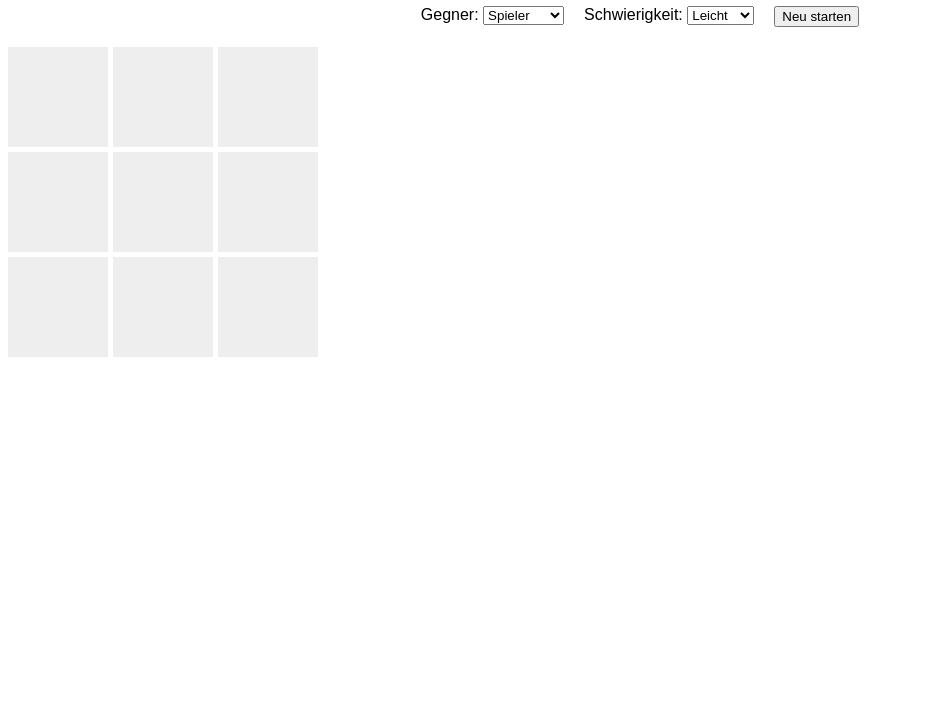
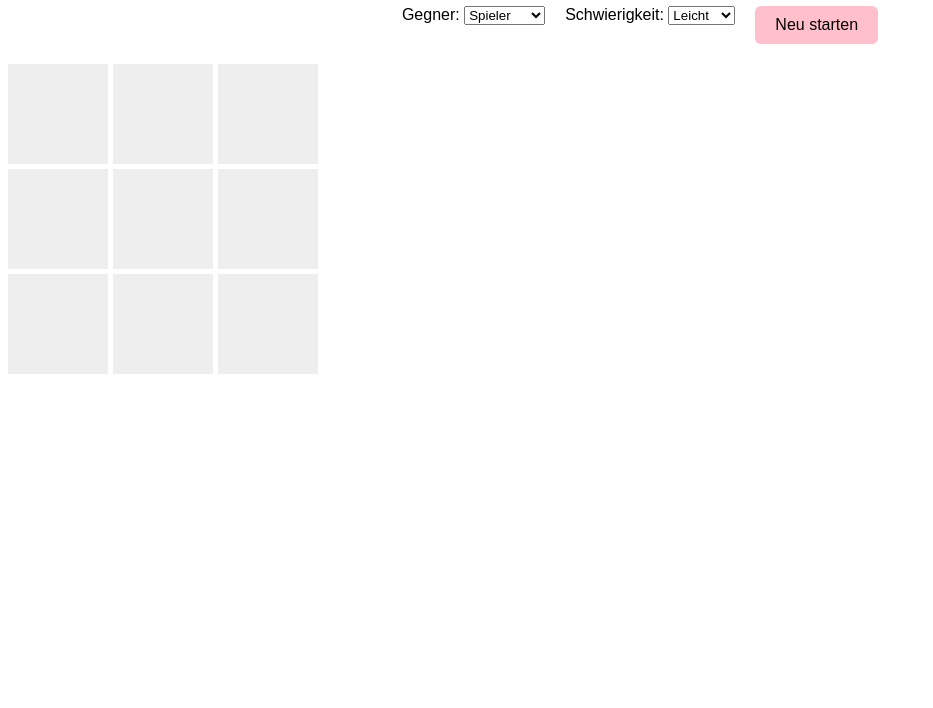
Before and after one commit to Vanessa161006/tictactoe-ki-auswahl, a plain HTML site: page index.html in a window 1280 px wide. Shown: the part 92-800 px from the top of the page, without its empty margins (0-933 px from the left). Drawn offline with Linux system fonts and the light colour scheme.

Commit message:
Update style.css

```diff
--- a/style.css
+++ b/style.css
@@ -34,3 +34,17 @@ body {
 .cell:hover {
   background: #ddd;
 }
+#restart {
+  background-color: pink;
+  border: none;
+  padding: 10px 20px;
+  font-size: 1rem;
+  cursor: pointer;
+  border-radius: 6px;
+  transition: 0.2s;
+}
+
+#restart:hover {
+  background-color: hotpink;
+  color: white;
+}
```
